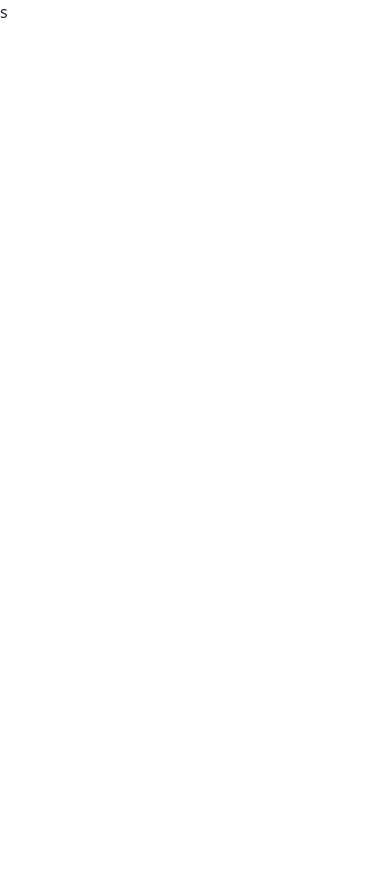
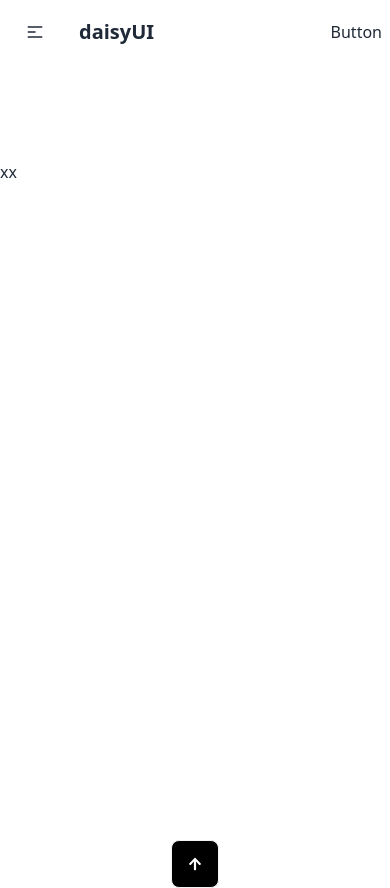
Before and after one commit to RezoanulHasan/carhub-client, a React (Vite) app: page / in a window 390 px wide. Before the commit the page ends 844 px from the top, so only its background shows below. Built offline with nearby package versions, Linux system fonts and the light colour scheme.

Commit message:
add Navbar

```diff
--- a/src/App.jsx
+++ b/src/App.jsx
@@ -1,9 +1,31 @@
-import React from 'react';
+import React, { useEffect } from 'react';
+import { Outlet } from 'react-router-dom'
+import Navbar from './Component/Shared/Navbar/Navbar';
+import { Link } from 'react-scroll';
+import {FaArrowUp} from 'react-icons/fa'
 
 const App = () => {
+
+  useEffect(() => {
+    window.scrollTo(0, 0);
+  }, []);
+
   return (
-    <div>
-      <h1>s</h1>
+    <div id="top">
+      <Navbar />
+
+
+      <div className='pt-24 min-h-[calc(100vh-68px)]'>
+        <Outlet />
+      </div>
+
+
+
+      <div className="card-actions justify-center">
+ <Link to="top" smooth={true} duration={500}><button className="btn bg-black text-white  hover:btn "><FaArrowUp className=''></FaArrowUp></button></Link> </div>
+
+
+
     </div>
   );
 };
--- /dev/null
+++ b/src/Component/Shared/Navbar/Navbar.jsx
@@ -0,0 +1,54 @@
+import React from 'react';
+
+const Navbar = () => {
+    return (
+        <div>
+
+            <div className="navbar bg-base-100">
+  <div className="navbar-start">
+    <div className="dropdown">
+      <label tabIndex={0} className="btn btn-ghost lg:hidden">
+        <svg xmlns="http://www.w3.org/2000/svg" className="h-5 w-5" fill="none" viewBox="0 0 24 24" stroke="currentColor"><path strokeLinecap="round" strokeLinejoin="round" strokeWidth="2" d="M4 6h16M4 12h8m-8 6h16" /></svg>
+      </label>
+      <ul tabIndex={0} className="menu menu-sm dropdown-content mt-3 z-[1] p-2 shadow bg-base-100 rounded-box w-52">
+        <li><a>Item 1</a></li>
+        <li>
+          <a>Parent</a>
+          <ul className="p-2">
+            <li><a>Submenu 1</a></li>
+            <li><a>Submenu 2</a></li>
+          </ul>
+        </li>
+        <li><a>Item 3</a></li>
+      </ul>
+    </div>
+    <a className="btn btn-ghost normal-case text-xl">daisyUI</a>
+  </div>
+  <div className="navbar-center hidden lg:flex">
+    <ul className="menu menu-horizontal px-1">
+      <li><a>Item 1</a></li>
+      <li tabIndex={0}>
+        <details>
+          <summary>Parent</summary>
+          <ul className="p-2">
+            <li><a>Submenu 1</a></li>
+            <li><a>Submenu 2</a></li>
+          </ul>
+        </details>
+      </li>
+      <li><a>Item 3</a></li>
+    </ul>
+  </div>
+  <div className="navbar-end">
+    <a className="my-btn hover:bg-transparent hover:text-[#2396DC] transition-all duration-200 ease-in-out">Button</a>
+  </div>
+</div>
+
+
+
+
+        </div>
+    );
+};
+
+export default Navbar;
```
